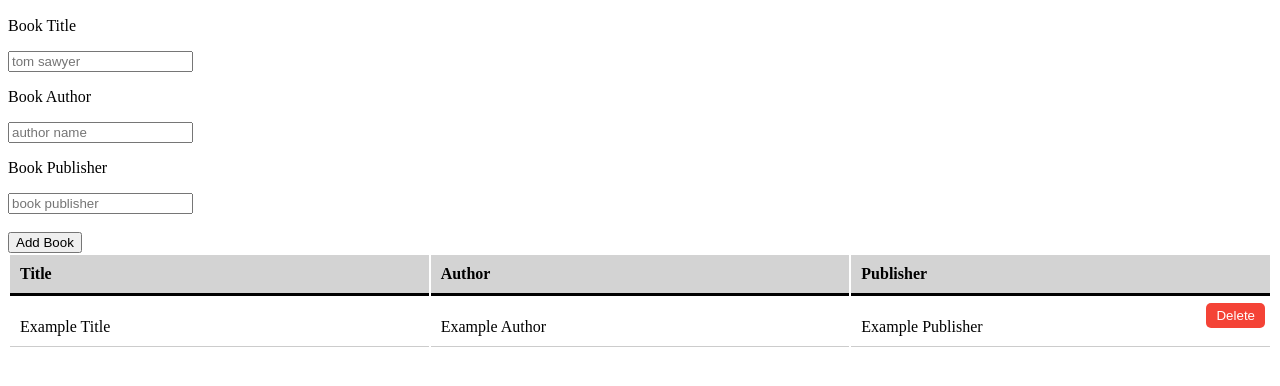
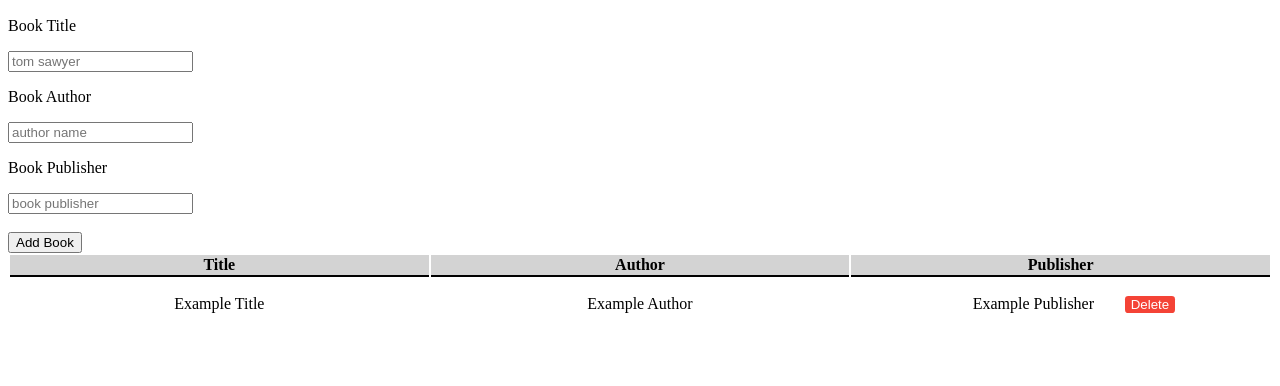
Before and after one commit to ngordon1107/Path2Tech-DOM-Project, a plain HTML site: page index.html in a window 1280 px wide. Shown: the part 110-496 px from the top of the page. Drawn offline with Linux system fonts and the light colour scheme.

Commit message:
centering the table text

```diff
--- a/style.css
+++ b/style.css
@@ -5,45 +5,49 @@ table {
   margin-right: auto;
 }
 
-th, td {
-  width: 33.33%;
-  text-align: left;
-  position: relative;
-  padding: 10px;
+th {
+  border-bottom: 0.15em solid black;
+  font-weight: bold;
+  background-color: #d3d3d3;
+  text-align: center;
 }
 
-th {
-  border-bottom: 3px solid black;
-  font-weight: bold;
-  background-color: #d3d3d3;
+tr {
+  text-align: center;
+  padding-left: 2em;
 }
 
-td {
-  border-bottom: 1px solid #ccc;
-  padding-right: 30px;
-}
+/* td {
+  border-bottom: 0.05em solid #ccc;
+  padding-left: 10px;
+  padding-right: 1.5em;
+  padding-top: 1.5em;
+  padding-bottom: 1em;
+  position: relative;
+} */
 
 button.delete-button {
-  position: absolute;
+  /* position: absolute;
   top: 5px;
-  right: 5px;
-  padding: 5px 10px;
+  padding: 0.5em; */
   background-color: #f44336;
   color: white;
   border: none;
-  border-radius: 5px;
+  border-radius: 0.25em;
   cursor: pointer;
+  /* margin-left: 2em; */
+  position: relative;
+  left: 2em;
 }
 
 button.delete-button:hover {
   background-color: #d32f2f;
 }
 
-
 tbody tr:nth-child(1) td {
-  padding-top: 20px;
+  padding-top: 1em;
 }
 
 tbody tr:nth-child(1) td.delete-column {
-  padding-top: 20px;
+  padding-top: 1em;
 }
```
